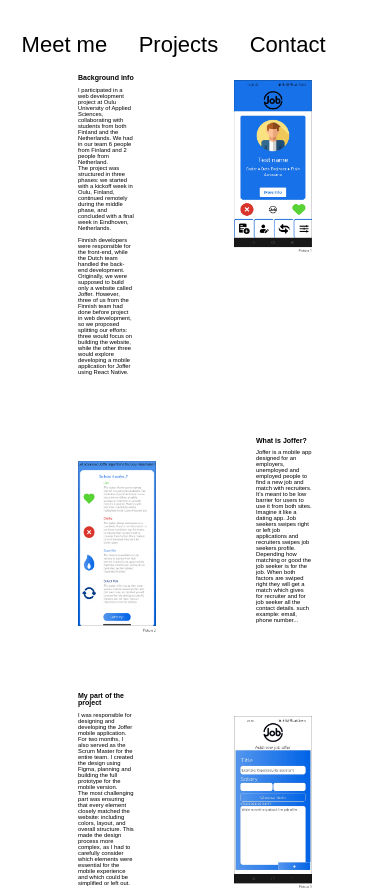
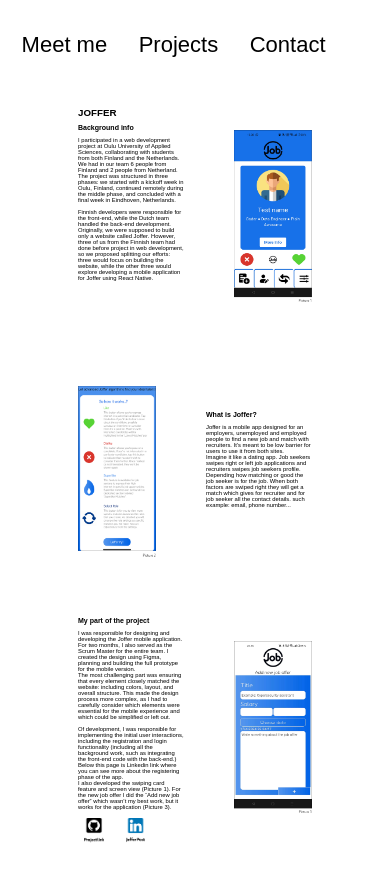
Before and after one commit to Evelineaa/NewPortfolio, a React (Create React App) app: page /#/Projects/ProjectsMenu/NetherlandsProject in a window 390 px wide. Shown: the top 890 px of the page. After the commit the page ends 848 px from the top, so only its background shows below. Built offline with nearby package versions, Linux system fonts and the light colour scheme; a web font is replaced by a local one.

Commit message:
Responsive

```diff
--- a/src/Netherlands.css
+++ b/src/Netherlands.css
@@ -66,3 +66,20 @@
 background-color: transparent;
 border: none;
 }
+
+
+@media only screen and (max-width: 800px) {
+    .backgroundBox{
+       margin-top: 50px;
+    }
+    .marginsOne {
+    padding-right: 50px;
+    }
+    .marginsTwo {
+        padding-top: 50px;
+        padding-left: 50px;
+    }
+    .LinkButtons {
+        gap: 10px;
+    }
+}
--- a/src/NetherlandsProject.js
+++ b/src/NetherlandsProject.js
@@ -10,20 +10,10 @@
 
 
 function NetherlandsProject() {
-    const [hovered, setHovered] = useState(false);
-    const timeoutRef = useRef(null)
-
-    const handleMouseLeave = () => {
-        timeoutRef.current = setTimeout(() => {
-            setHovered(false);
-        }, 3500);
-    }
 
     return (
         <div className='backgroundBox'>
-            <div onMouseEnter={() => {setHovered(true)}} onMouseLeave={handleMouseLeave}>
             <MainHeader theme="dark" />
-                      </div>
             <link rel="stylesheet" href="https://fonts.googleapis.com/css2?family=Beiruti:wght@200..900&display=swap"></link>
             <div className='sections'>
                 <div className='backgroundInfoOne'>
@@ -72,11 +62,11 @@
                 </div>
             </div>
             <div className='LinkButtons'>
-                <button onClick= { () => window.open('https://github.com/Joffer-Project/JofferMobile', '_blank', 'noopener,noreferrer')}>
-                    <img src={Github}/>
+                <button onClick={() => window.open('https://github.com/Joffer-Project/JofferMobile', '_blank', 'noopener,noreferrer')}>
+                    <img src={Github} />
                 </button>
-                <button  onClick= { () => window.open('https://www.linkedin.com/posts/millapohjolainen_olemme-pyrkineet-avaamaan-uuden-luvun-ty%C3%B6nhaussa-activity-7191880366515769344-Iq6b?utm_source=share&utm_medium=member_desktop&rcm=ACoAAD1j6sYBbYvyPGNwNXFKuUQZfB9lyB1b-C0','_blank', 'noopener,noreferrer')}>
-                    <img src={Linkedin}/>
+                <button onClick={() => window.open('https://www.linkedin.com/posts/millapohjolainen_olemme-pyrkineet-avaamaan-uuden-luvun-ty%C3%B6nhaussa-activity-7191880366515769344-Iq6b?utm_source=share&utm_medium=member_desktop&rcm=ACoAAD1j6sYBbYvyPGNwNXFKuUQZfB9lyB1b-C0', '_blank', 'noopener,noreferrer')}>
+                    <img src={Linkedin} />
                 </button>
             </div>
         </div>
--- a/src/Projects.css
+++ b/src/Projects.css
@@ -218,8 +218,4 @@
      .mapTextsRight {
         margin-left: -150px;
     }
-
-    .greyLine {
-
-    }
 }
```
Lines whose indentation alone changed are shown as unchanged.
